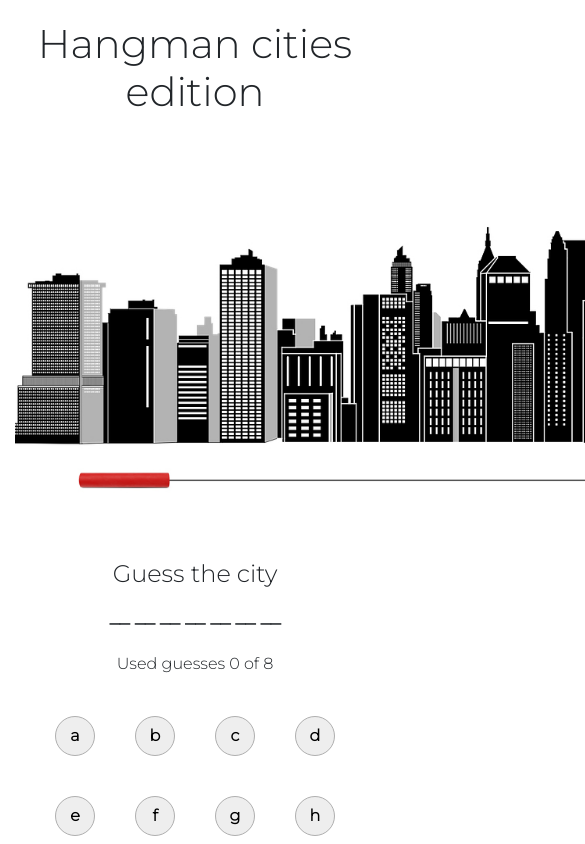
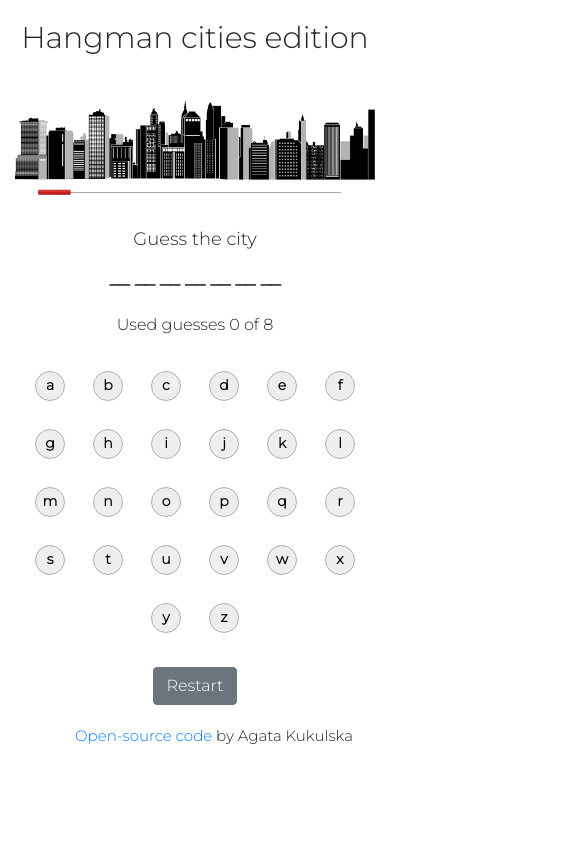
Before and after one commit to kukulska/Hangman, a plain HTML site: page index.html in a window 390 px wide. Shown: the top 844 px of the page, 585 px wide, since content can reach past the window. Drawn offline with nearby package versions, Linux system fonts and the light colour scheme.

Commit message:
Made the app responsive

```diff
--- a/src/style.css
+++ b/src/style.css
@@ -15,6 +15,7 @@ button {
 
 .image {
   max-width: 1000px;
+  width: 100%;
 }
 
 .bigger {
@@ -49,3 +50,19 @@ button {
   position: relative;
   left: 60px;
 }
+
+@media (max-width: 425px) {
+  h1 {
+    font-size: 30px;
+  }
+  .bigger {
+    font-size: 18px;
+  }
+  .letters {
+    font-size: 14px;
+    font-weight: bold;
+    height: 30px;
+    width: 30px;
+    margin: 14px;
+  }
+}
```
